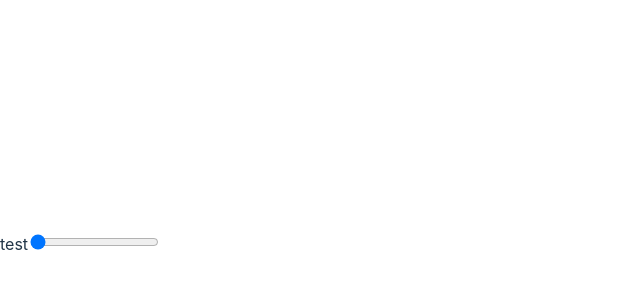
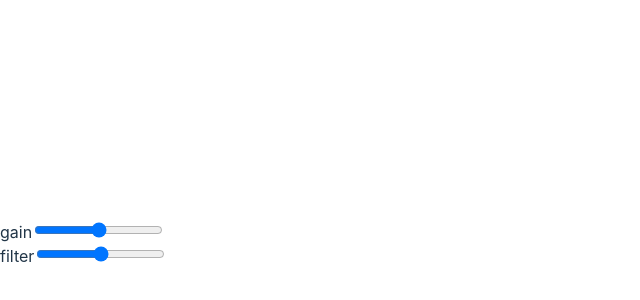
Before and after one commit to John-D-McGurk/React_Synth, a React (Vite) app: page / in a window 1280 px wide. Shown: the part 156-456 px from the top of the page, without its empty margins (0-640 px from the left). Built offline with nearby package versions, Linux system fonts and the light colour scheme.

Commit message:
implemented basic panel class with dynamic input components

```diff
--- a/components/Panel.jsx
+++ b/components/Panel.jsx
@@ -1,10 +1,18 @@
 import React from "react";
+import Knob from "./Knob";
+
+const components = {
+  Knob: Knob,
+};
 
 export default function Panel(props) {
-  let knobs;
-  return (
-    <div className="panel">
-      {props.label && <span className="knob--label">{props.label}</span>}
-    </div>
-  );
+  let inputs = [];
+  let i = 0;
+  console.log(props.names.keys);
+  for (const [key, value] of Object.entries(props.names)) {
+    const Type = components[value.type];
+    inputs.push(<Type label={Object.keys(props.names)[i]} />);
+    i++;
+  }
+  return <div className="panel">{inputs}</div>;
 }
--- a/src/App.jsx
+++ b/src/App.jsx
@@ -1,9 +1,19 @@
 import Knob from "../components/Knob";
+import Panel from "../components/Panel";
+import basic from "../synthesizers/basic.json";
+
+const components = {
+  Knob: Knob,
+};
 
 export default function App() {
+  const Type = components[basic.panels.misc.inputs.gain.type];
   return (
     <>
-      <Knob label="test" value="0" />
+      <Panel
+        names={basic.panels.misc.inputs}
+        columns={basic.panels.misc.columns}
+      />
     </>
   );
 }
--- a/synthesizers/basic.json
+++ b/synthesizers/basic.json
@@ -1,14 +1,18 @@
 {
-    "panels": {
-        "knobs": [
-            "gain"
-        ],
-        "envelope": [
-            "attack",
-                        "decay",
-                        "sustain",
-
-            "release"
-        ]
-    }
+  "panels": {
+    "misc": {
+      "columns": 1,
+      "inputs": {
+        "gain": { "type": "Knob" },
+        "filter": { "type": "Knob" }
+      }
+    },
+    "envelope": true,
+    "pitch": true,
+    "mod": true
+  },
+  "buttons": {
+    "octave": true
+  },
+  "instruments": ["keyboard"]
 }
```
